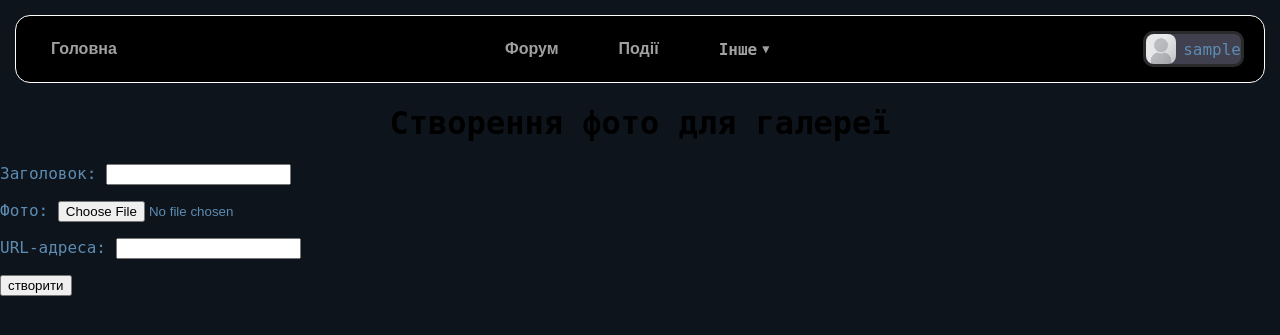
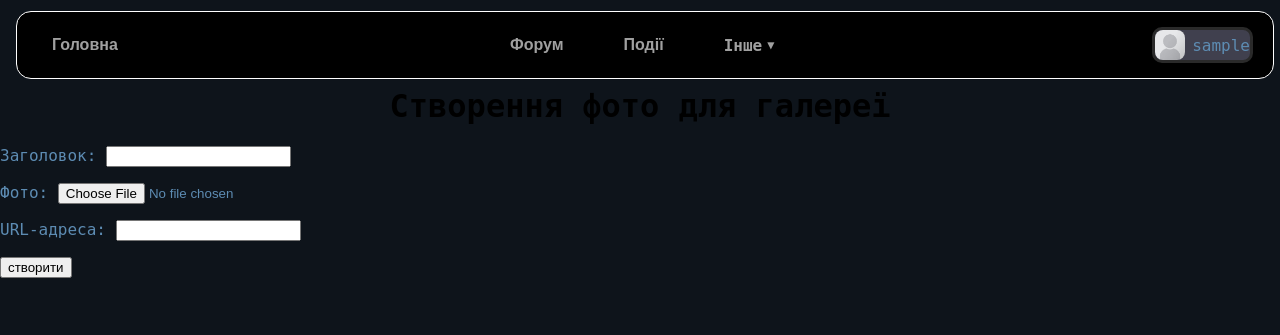
Before and after one commit to 13max11/portal_group, a Django app: page /gallery/create/ in a window 1280 px wide. Shown: the top 335 px of the page. Run offline with Django 5.2, Linux system fonts and the light colour scheme; the visitor is signed in with stand-in values (Sample User, id 1).

Commit message:
мікро коміт закріпляючій хедер звеху (можуть моти проблеми але я постарався щоб все було нормально +- завжди)

```diff
--- a/static/css/gallery.css
+++ b/static/css/gallery.css
@@ -11,8 +11,10 @@
 }
 
 .gallery-item>img {
-    width: 100%;
-    height: 100%;
+    width: 80%;
+    height: 80%;
+    margin-left: 10%;
+    margin-right: 10%;
     object-fit: cover;
     border-radius: 10px 10px 3px 3px;
 }
--- a/static/css/style.css
+++ b/static/css/style.css
@@ -2,6 +2,7 @@ body {
     margin: 0;
     font-family: "DejaVu Sans Mono", monospace;
     background-color: #0E141B;
+    padding-top: 2.3cm;
 }
 
 p {
@@ -9,6 +10,7 @@ p {
 }
 
 .head {
+    margin-top: 0;
     text-align: center;
 }
 
@@ -21,8 +23,12 @@ p {
     display: flex;
     align-items: center;
     justify-content: space-between;
-    margin: 15px;
-    position: relative;
+    width: 95%;
+    margin-left: 1.25%;
+    margin-right: 1.25%;
+    margin-top: -2cm;
+    position: fixed;
+    z-index: 9999;
 }
 
 .left-section {
```
